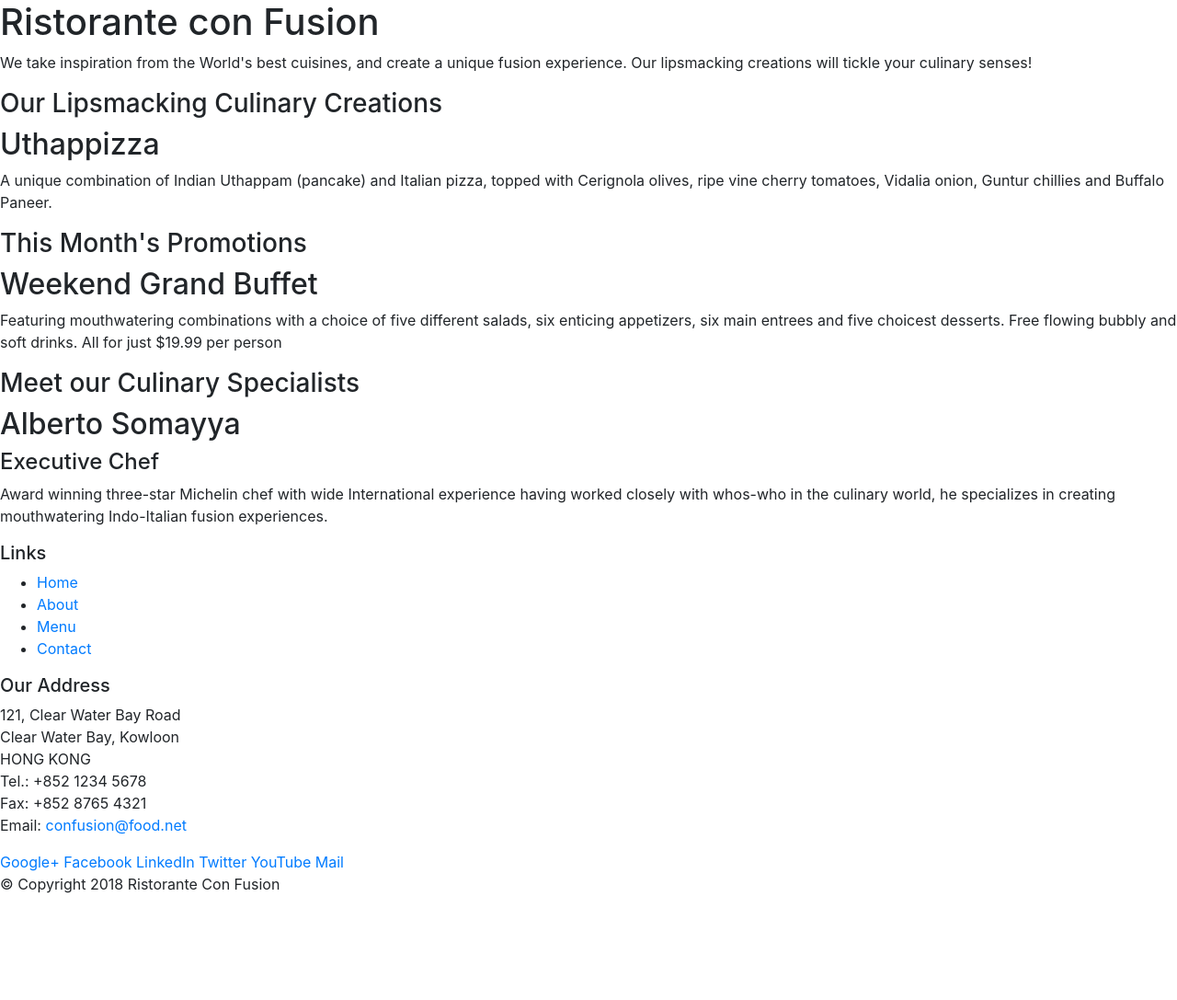
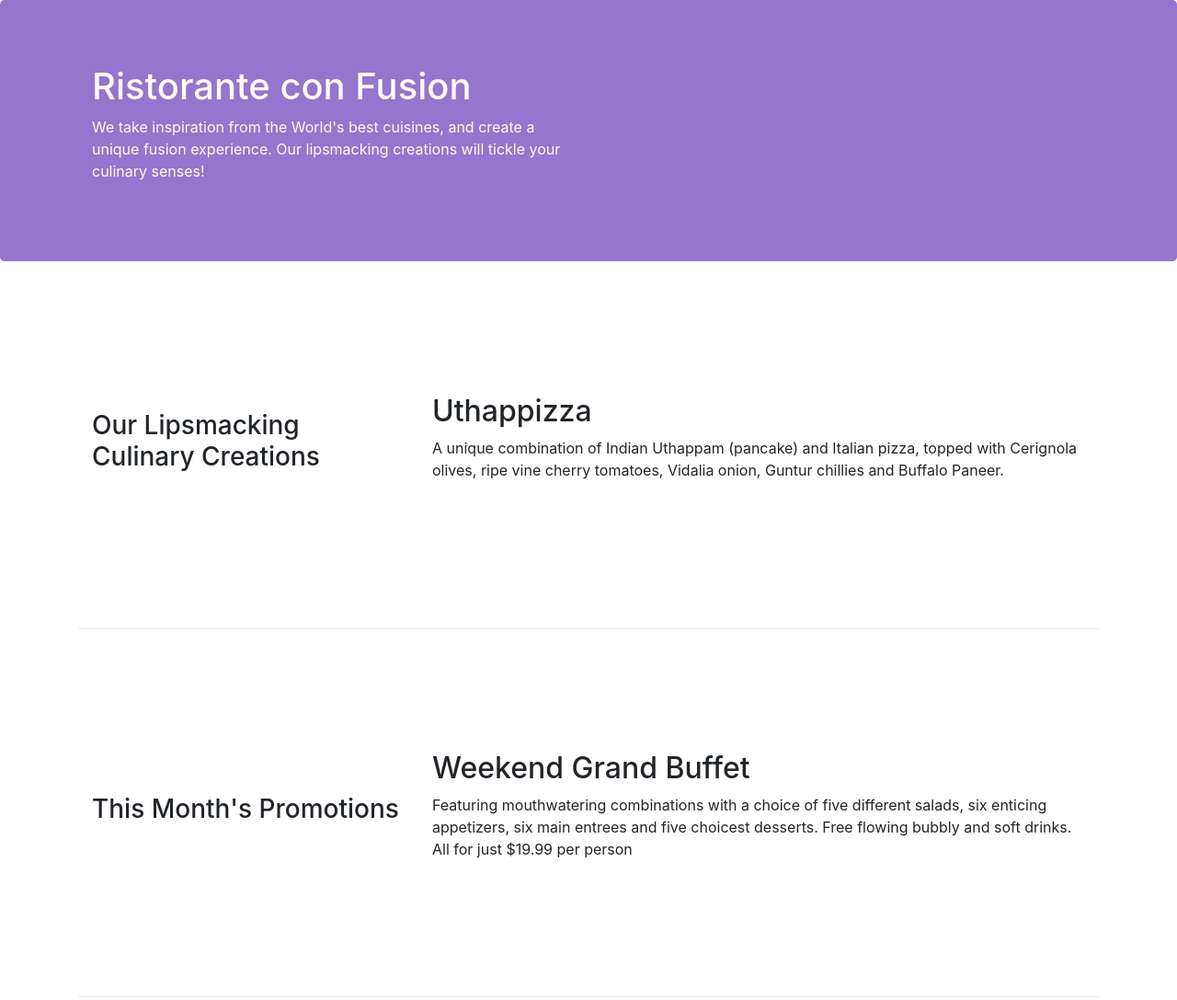
Before and after one commit to nabil2305/Bootstrap_project, a website: page index.html in a window 1280 px wide. Shown: the top 1087 px of the page at 92% size. Before the commit the page ends 989 px from the top, so only its background shows below. Drawn offline with nearby package versions, Linux system fonts and the light colour scheme.

Commit message:
Bootstrap css classes

```diff
--- /dev/null
+++ b/css/mystyle.css
@@ -0,0 +1,30 @@
+.row-header{
+    margin:0px auto;
+    padding:0px;
+}
+
+.row-content {
+    margin:0px auto;
+    padding: 50px 0px 50px 0px;
+    border-bottom: 1px ridge;
+    min-height:400px;
+}
+
+.footer{
+    background-color: #D1C4E9;
+    margin:0px auto;
+    padding: 20px 0px 20px 0px;
+}
+
+.jumbotron {
+    padding:70px 30px 70px 30px;
+    margin:0px auto;
+    background: #9575CD ;
+    color:floralwhite;
+}
+
+address{
+    font-size:80%;
+    margin:0px;
+    color:#0f0f0f;
+}
--- a/index.html
+++ b/index.html
@@ -9,51 +9,52 @@
 
     <!-- Bootstrap CSS -->
     <link rel="stylesheet" href="node_modules/bootstrap/dist/css/bootstrap.min.css">
+    <link href="css/mystyle.css" rel="stylesheet">
     <title>Ristorante Con Fusion</title>
 </head>
 
 <body>
 
-    <header>
-        <div>
-            <div>
-                <div>
+    <header class="jumbotron">
+        <div class="container">
+            <div class="row row-header">
+                <div class="col-12 col-sm-6">
                     <h1>Ristorante con Fusion</h1>
                     <p>We take inspiration from the World's best cuisines, and create a unique fusion experience. Our lipsmacking creations will tickle your culinary senses!</p>
                 </div>
-                <div>
+                <div class="col-12 col-sm">
                 </div>
             </div>
         </div>
     </header>
 
-    <div>
-        <div>
-            <div>
+    <div class="container">
+        <div class="row row-content align-items-center"">
+            <div class="col-12 col-sm-3 col-md-4">
                 <h3>Our Lipsmacking Culinary Creations</h3>
             </div>
-            <div>
+            <div class="col col-sm col-md">
                 <h2>Uthappizza</h2>
                 <p>A unique combination of Indian Uthappam (pancake) and Italian pizza, topped with Cerignola olives, ripe vine cherry tomatoes, Vidalia onion, Guntur chillies and Buffalo Paneer.</p>
             </div>
         </div>
 
 
-        <div>
-            <div>
+        <div class="row row-content align-items-center"">
+            <div class="col-12 col-sm-3 col-md-4">
                 <h3>This Month's Promotions</h3>
             </div>
-            <div>
+            <div class="col col-sm col-md">
                 <h2>Weekend Grand Buffet</h2>
                 <p>Featuring mouthwatering combinations with a choice of five different salads, six enticing appetizers, six main entrees and five choicest desserts. Free flowing bubbly and soft drinks. All for just $19.99 per person </p>
             </div>
         </div>
 
-        <div>
-            <div>
+        <div class="row row-content align-items-center"">
+            <div class="col-12 col-sm-3 col-md-4">
                 <h3>Meet our Culinary Specialists</h3>
             </div>
-            <div>
+            <div class="col col-sm col-md">
                 <h2>Alberto Somayya</h2>
                 <h4>Executive Chef</h4>
                 <p>Award winning three-star Michelin chef with wide International experience having worked closely with whos-who in the culinary world, he specializes in creating mouthwatering Indo-Italian fusion experiences. </p>
@@ -61,19 +62,19 @@
         </div>
     </div>
 
-    <footer>
-        <div>
-            <div>
-                <div>
+    <footer class="footer">
+        <div class="container">
+            <div class="row">
+                <div class="col-4 offset-1 col-sm-2">
                     <h5>Links</h5>
-                    <ul>
+                    <ul class="list-unstyled">
                         <li><a href="#">Home</a></li>
                         <li><a href="#">About</a></li>
                         <li><a href="#">Menu</a></li>
                         <li><a href="#">Contact</a></li>
                     </ul>
                 </div>
-                <div>
+                <div class="col-7 col-sm-5">
                     <h5>Our Address</h5>
                     <address>
 		              121, Clear Water Bay Road<br>
@@ -84,8 +85,8 @@
 		              Email: <a href="mailto:confusion@food.net">confusion@food.net</a>
 		           </address>
                 </div>
-                <div>
-                    <div>
+                <div class="text-center">
+                    <div class="col-12 col-sm-4 align-self-center">
                         <a href="http://google.com/+">Google+</a>
                         <a href="http://www.facebook.com/profile.php?id=">Facebook</a>
                         <a href="http://www.linkedin.com/in/">LinkedIn</a>
@@ -95,8 +96,8 @@
                     </div>
                 </div>
            </div>
-           <div>
-                <div>
+           <div class="row justify-content-center">
+                <div class="col-auto">
                     <p>© Copyright 2018 Ristorante Con Fusion</p>
                 </div>
            </div>
```
